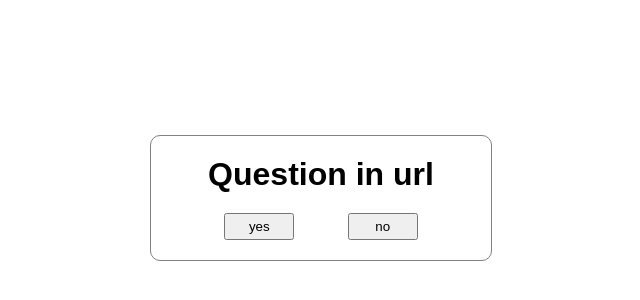
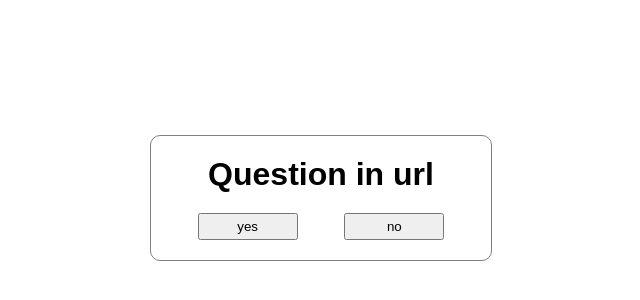
Before and after one commit to deep-vinci/cringeproj, a plain HTML site: page index.html in a window 1280 px wide. Shown: the part 202-502 px from the top of the page, without its empty margins (319-959 px from the left). Drawn offline with Linux system fonts and the light colour scheme.

Commit message:
feat: fix button sizing

```diff
--- a/style.css
+++ b/style.css
@@ -22,16 +22,19 @@ body {
 .actions {
     display: flex;
     justify-content: space-evenly;
+    align-items: center;
+    gap: 20px;
 }
 
 button {
-    width: 70px;
+    width: 100px;
     padding: 4px 20px;
 }
 
 .header {
     font-size: 2em;
     font-weight: bold;
-    margin: 0 0 var(--padding-width) 0;
+    padding: 0 0 var(--padding-width) 0;
+    margin: 0;
     text-align: center;
 }
```
